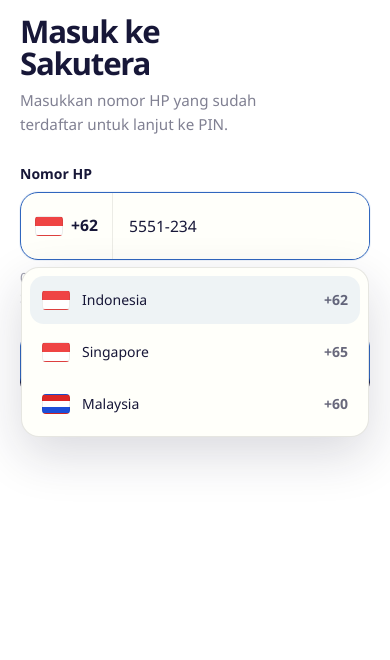
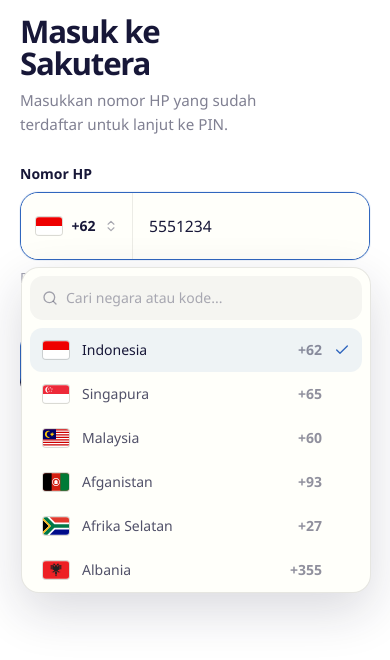
Before and after one commit to AlfiTrm/saku-tera, a Next.js app: page /login in a window 390 px wide. Both pictures are taken after typing "5551234" into the empty fields and a click on the button "+62". Shown: the top 660 px of the page. Built offline with nearby package versions, Linux system fonts and the light colour scheme.

Commit message:
feat(onboarding,dashboard): improve phone input and mobile financial insights

```diff
--- a/package.json
+++ b/package.json
@@ -19,8 +19,8 @@
     "radix-ui": "^1.6.0",
     "react": "19.2.4",
     "react-dom": "19.2.4",
-    "react-international-phone": "^4.8.0",
     "react-is": "^19.2.7",
+    "react-phone-number-input": "^3.4.17",
     "recharts": "^3.9.1",
     "shadcn": "^4.12.0",
     "tailwind-merge": "^3.6.0",
--- a/src/app/(landing)/layout.tsx
+++ b/src/app/(landing)/layout.tsx
@@ -11,7 +11,7 @@
   return (
     <>
       <LandingNavbar />
-      <main className="pt-[5.25rem]">{children}</main>
+      <main className="pt-16 sm:pt-[4.5rem]">{children}</main>
       <LandingFooter />
     </>
   );
--- a/src/features/onboarding/components/PhoneNumberField.tsx
+++ b/src/features/onboarding/components/PhoneNumberField.tsx
@@ -1,201 +1,224 @@
 "use client";
 
-import { useEffect, useMemo, useRef, useState } from "react";
+import { Check, ChevronsUpDown, Search } from "lucide-react";
+import { Popover } from "radix-ui";
+import { forwardRef, useMemo, useState } from "react";
+import PhoneInput, {
+  formatPhoneNumberIntl,
+  getCountries,
+  getCountryCallingCode,
+  type Country,
+  type Labels,
+  type Value,
+} from "react-phone-number-input";
+import flags from "react-phone-number-input/flags";
 
-export type PhoneCountry = {
-  code: "id" | "sg" | "my";
-  dialCode: string;
-  formatHint: string;
-  label: string;
-  placeholder: string;
+const regionNames = new Intl.DisplayNames(["id"], { type: "region" });
+const countryLabels: Labels = {
+  ...Object.fromEntries(
+    getCountries().map((country) => [country, regionNames.of(country) ?? country]),
+  ),
+  country: "Negara",
+  ext: "Ekstensi",
+  phone: "Nomor telepon",
+  ZZ: "Internasional",
 };
-
-const countries: PhoneCountry[] = [
-  {
-    code: "id",
-    dialCode: "+62",
-    formatHint: "08xx-xxxx-xxxx",
-    label: "Indonesia",
-    placeholder: "812-3456-7890",
-  },
-  {
-    code: "sg",
-    dialCode: "+65",
-    formatHint: "8xxx-xxxx",
-    label: "Singapore",
-    placeholder: "8123-4567",
-  },
-  {
-    code: "my",
-    dialCode: "+60",
-    formatHint: "1x-xxx-xxxx",
-    label: "Malaysia",
-    placeholder: "12-345-6789",
-  },
-];
 
 type PhoneNumberFieldProps = {
   onChange: (value: { phone: string; phoneDisplay: string }) => void;
   value: string;
 };
 
-function digitsOnly(value: string) {
-  return value.replace(/\D/g, "");
+type CountryOption = {
+  divider?: boolean;
+  label: string;
+  value?: Country;
+};
+
+type CountrySelectProps = {
+  disabled?: boolean;
+  onChange: (country?: Country) => void;
+  options: CountryOption[];
+  value?: Country;
+};
+
+const PhoneTextInput = forwardRef<
+  HTMLInputElement,
+  React.ComponentPropsWithoutRef<"input">
+>(function PhoneTextInput({ className, ...props }, ref) {
+  return (
+    <input
+      {...props}
+      className={`h-[66px] min-w-0 flex-1 rounded-r-[18px] bg-white px-4 text-[0.98rem] font-medium text-secondary outline-none placeholder:text-[0.9rem] placeholder:text-secondary/35 ${className ?? ""}`}
+      inputMode="tel"
+      ref={ref}
+    />
+  );
+});
+
+function CountrySelect({
+  disabled,
+  onChange,
+  options,
+  value,
+}: CountrySelectProps) {
+  const [isOpen, setIsOpen] = useState(false);
+  const [query, setQuery] = useState("");
+  const selectedOption = options.find((option) => option.value === value);
+  const selectedFlag = value ? flags[value] : undefined;
+
+  const filteredOptions = useMemo(() => {
+    const normalizedQuery = query.trim().toLocaleLowerCase("id");
+
+    return options.filter((option) => {
+      if (!option.value || option.divider) {
+        return false;
       }
 
-function getCountryFromValue(value: string) {
-  return (
-    countries.find((country) => value.startsWith(country.dialCode)) ?? countries[0]
-  );
+      if (!normalizedQuery) {
+        return true;
       }
 
-function getLocalNumber(value: string, dialCode: string) {
-  const sanitized = digitsOnly(value);
-  const dialDigits = digitsOnly(dialCode);
+      const callingCode = getCountryCallingCode(option.value);
+      return (
+        option.label.toLocaleLowerCase("id").includes(normalizedQuery) ||
+        option.value.toLocaleLowerCase("id").includes(normalizedQuery) ||
+        callingCode.includes(normalizedQuery.replace("+", ""))
+      );
+    });
+  }, [options, query]);
 
-  if (!sanitized.startsWith(dialDigits)) {
-    return sanitized;
+  function selectCountry(country: Country) {
+    onChange(country);
+    setIsOpen(false);
+    setQuery("");
   }
 
-  return sanitized.slice(dialDigits.length);
+  return (
+    <Popover.Root
+      onOpenChange={(open) => {
+        setIsOpen(open);
+        if (!open) {
+          setQuery("");
         }
+      }}
+      open={isOpen}
+    >
+      <Popover.Trigger asChild>
+        <button
+          aria-label="Pilih negara"
+          className="flex h-[66px] w-[112px] shrink-0 items-center justify-center gap-2 rounded-l-[18px] border-r border-black/8 bg-white px-3 text-secondary outline-none transition-colors hover:bg-primary/[0.04] focus-visible:ring-2 focus-visible:ring-inset focus-visible:ring-primary/45 disabled:cursor-not-allowed disabled:opacity-50"
+          disabled={disabled}
+          type="button"
+        >
+          <span className="flex h-5 w-7 shrink-0 overflow-hidden rounded-[4px] border border-black/10 bg-black/5 [&>svg]:h-full [&>svg]:w-full">
+            {selectedFlag ? (
+              (() => {
+                const Flag = selectedFlag;
+                return <Flag title={selectedOption?.label ?? value ?? ""} />;
+              })()
+            ) : null}
+          </span>
+          <span className="text-sm font-semibold">
+            {value ? `+${getCountryCallingCode(value)}` : "+"}
+          </span>
+          <ChevronsUpDown aria-hidden="true" className="h-3.5 w-3.5 text-secondary/38" />
+        </button>
+      </Popover.Trigger>
 
-function formatLocalNumber(localNumber: string) {
-  const limitedValue = digitsOnly(localNumber).slice(0, 12);
+      <Popover.Portal>
+        <Popover.Content
+          align="start"
+          className="z-[80] w-[min(22rem,calc(100vw-2.5rem))] overflow-hidden rounded-[18px] border border-black/10 bg-white p-2 shadow-[0_18px_50px_rgba(23,23,56,0.16)] outline-none"
+          sideOffset={8}
+        >
+          <div className="mb-2 flex h-11 items-center gap-2 rounded-[13px] bg-secondary/[0.045] px-3">
+            <Search aria-hidden="true" className="h-4 w-4 shrink-0 text-secondary/38" />
+            <input
+              aria-label="Cari negara"
+              autoFocus
+              className="min-w-0 flex-1 bg-transparent text-sm font-medium text-secondary outline-none placeholder:text-secondary/35"
+              onChange={(event) => setQuery(event.target.value)}
+              placeholder="Cari negara atau kode..."
+              value={query}
+            />
+          </div>
 
-  if (limitedValue.length <= 4) {
-    return limitedValue;
-  }
-
-  if (limitedValue.length <= 8) {
-    return `${limitedValue.slice(0, 4)}-${limitedValue.slice(4)}`;
-  }
-
-  return `${limitedValue.slice(0, 4)}-${limitedValue.slice(4, 8)}-${limitedValue.slice(8)}`;
-}
-
-function FlagBadge({ country }: { country: PhoneCountry }) {
-  const badgeClassName =
-    country.code === "id"
-      ? "bg-[linear-gradient(180deg,#ef4444_0%,#ef4444_50%,#ffffff_50%,#ffffff_100%)]"
-      : country.code === "sg"
-        ? "bg-[linear-gradient(180deg,#ef4444_0%,#ef4444_50%,#ffffff_50%,#ffffff_100%)]"
-        : "bg-[linear-gradient(180deg,#dc2626_0%,#dc2626_33%,#ffffff_33%,#ffffff_66%,#1d4ed8_66%,#1d4ed8_100%)]";
+          <div className="max-h-64 overflow-y-auto overscroll-contain" role="listbox">
+            {filteredOptions.map((option) => {
+              const country = option.value as Country;
+              const Flag = flags[country];
+              const isSelected = country === value;
 
               return (
-    <span
+                <button
+                  aria-selected={isSelected}
+                  className={`flex min-h-11 w-full items-center gap-3 rounded-[12px] px-3 py-2 text-left text-sm transition-colors hover:bg-primary/6 ${
+                    isSelected ? "bg-primary/8 text-secondary" : "text-secondary/75"
+                  }`}
+                  key={country}
+                  onClick={() => selectCountry(country)}
+                  role="option"
+                  type="button"
+                >
+                  <span className="flex h-5 w-7 shrink-0 overflow-hidden rounded-[4px] border border-black/10 bg-black/5 [&>svg]:h-full [&>svg]:w-full">
+                    {Flag ? <Flag title={option.label} /> : null}
+                  </span>
+                  <span className="min-w-0 flex-1 truncate font-medium">{option.label}</span>
+                  <span className="font-semibold text-secondary/48">
+                    +{getCountryCallingCode(country)}
+                  </span>
+                  <Check
                     aria-hidden="true"
-      className={`inline-flex h-5 w-7 shrink-0 rounded-[4px] border border-black/8 ${badgeClassName}`}
+                    className={`h-4 w-4 text-primary ${isSelected ? "opacity-100" : "opacity-0"}`}
                   />
+                </button>
+              );
+            })}
+
+            {filteredOptions.length === 0 ? (
+              <p className="px-3 py-6 text-center text-sm text-secondary/45">
+                Negara tidak ditemukan.
+              </p>
+            ) : null}
+          </div>
+        </Popover.Content>
+      </Popover.Portal>
+    </Popover.Root>
   );
 }
 
 export function PhoneNumberField({ onChange, value }: PhoneNumberFieldProps) {
-  const derivedCountry = useMemo(() => getCountryFromValue(value), [value]);
-  const [isPickerOpen, setIsPickerOpen] = useState(false);
-  const wrapperRef = useRef<HTMLDivElement | null>(null);
-  const localNumber = formatLocalNumber(
-    getLocalNumber(value, derivedCountry.dialCode),
-  );
-
-  useEffect(() => {
-    if (!isPickerOpen) {
-      return;
-    }
-
-    function handlePointerDown(event: PointerEvent) {
-      if (!wrapperRef.current?.contains(event.target as Node)) {
-        setIsPickerOpen(false);
-      }
-    }
-
-    window.addEventListener("pointerdown", handlePointerDown);
-
-    return () => {
-      window.removeEventListener("pointerdown", handlePointerDown);
-    };
-  }, [isPickerOpen]);
-
-  const formatDescription = `${derivedCountry.formatHint} - Kode OTP akan dikirim via SMS/WhatsApp`;
-
-  function emitNextValue(country: PhoneCountry, rawLocalNumber: string) {
-    const cleanedLocalNumber = digitsOnly(rawLocalNumber);
-    const fullPhone = `${country.dialCode}${cleanedLocalNumber}`;
-    const displayValue = `${country.dialCode} ${formatLocalNumber(cleanedLocalNumber)}`.trim();
+  function handleChange(nextValue?: Value) {
+    const phone = nextValue ?? "";
 
     onChange({
-      phone: fullPhone,
-      phoneDisplay: displayValue,
+      phone,
+      phoneDisplay: phone ? formatPhoneNumberIntl(phone) : "",
     });
   }
 
-  function handleCountrySelect(country: PhoneCountry) {
-    setIsPickerOpen(false);
-    emitNextValue(country, localNumber);
-  }
-
-  function handleLocalNumberChange(nextValue: string) {
-    const formattedNumber = formatLocalNumber(nextValue);
-    emitNextValue(derivedCountry, formattedNumber);
-  }
-
   return (
-    <div className="grid w-full min-w-0 gap-2" ref={wrapperRef}>
-      <div className="relative flex min-h-[68px] w-full min-w-0 overflow-visible rounded-[18px] border border-primary bg-white shadow-[0_0_0_1px_rgba(48,102,190,0.08)]">
-        <button
-          aria-expanded={isPickerOpen}
-          aria-haspopup="listbox"
-          className="flex w-[92px] shrink-0 touch-manipulation items-center justify-center gap-2 rounded-l-[18px] border-r border-black/8 px-3 text-left [-webkit-tap-highlight-color:transparent] active:bg-primary/5"
-          onClick={() => setIsPickerOpen((currentValue) => !currentValue)}
-          type="button"
-        >
-          <FlagBadge country={derivedCountry} />
-          <span className="text-[0.98rem] font-semibold text-secondary">
-            {derivedCountry.dialCode}
-          </span>
-        </button>
-
-        <input
-          autoComplete="tel-national"
-          className="h-full min-w-0 flex-1 rounded-r-[18px] bg-white px-4 text-[0.98rem] font-medium text-secondary outline-none placeholder:text-[0.9rem] placeholder:text-secondary/35"
-          inputMode="numeric"
-          onChange={(event) => handleLocalNumberChange(event.target.value)}
-          placeholder={derivedCountry.placeholder}
-          type="tel"
-          value={localNumber}
+    <div className="grid w-full min-w-0 gap-2">
+      <PhoneInput
+        addInternationalOption={false}
+        autoComplete="tel"
+        className="flex min-h-[68px] w-full min-w-0 rounded-[18px] border border-primary bg-white shadow-[0_0_0_1px_rgba(48,102,190,0.08)] focus-within:ring-2 focus-within:ring-primary/15"
+        countryOptionsOrder={["ID", "SG", "MY", "|", "..."]}
+        countrySelectComponent={CountrySelect}
+        defaultCountry="ID"
+        flags={flags}
+        inputComponent={PhoneTextInput}
+        labels={countryLabels}
+        limitMaxLength
+        onChange={handleChange}
+        placeholder="812 3456 7890"
+        value={value}
       />
 
-        {isPickerOpen ? (
-          <div className="absolute left-0 top-[calc(100%+0.5rem)] z-30 w-full rounded-[18px] border border-black/10 bg-white p-2 shadow-[0_18px_50px_rgba(23,23,56,0.16)]">
-            <div aria-label="Pilih negara" className="grid gap-1" role="listbox">
-              {countries.map((country) => (
-                <button
-                  className={`flex min-h-12 w-full touch-manipulation items-center justify-between rounded-[14px] px-3 py-2 text-left text-sm [-webkit-tap-highlight-color:transparent] active:bg-primary/10 ${
-                    country.code === derivedCountry.code
-                      ? "bg-primary/8 text-secondary"
-                      : "text-secondary hover:bg-primary/6"
-                  }`}
-                  aria-selected={country.code === derivedCountry.code}
-                  key={country.code}
-                  onClick={() => handleCountrySelect(country)}
-                  role="option"
-                  type="button"
-                >
-                  <span className="flex items-center gap-3">
-                    <FlagBadge country={country} />
-                    <span className="font-medium">{country.label}</span>
+      <span className="text-sm leading-5 text-secondary/40">
+        Pilih negara, lalu masukkan nomor aktif untuk menerima kode OTP.
       </span>
-                  <span className="font-semibold text-secondary/65">
-                    {country.dialCode}
-                  </span>
-                </button>
-              ))}
-            </div>
-          </div>
-        ) : null}
-      </div>
-
-      <span className="text-sm leading-5 text-secondary/40">{formatDescription}</span>
     </div>
   );
 }
```
Also changed, not shown: src/features/dashboard/components/DashboardHomeView.tsx (+41 -7 lines), src/features/dashboard/components/DashboardLineChart.tsx (+79 -12 lines), src/features/landing/components/LandingHero.tsx (+48 -4 lines), src/features/landing/components/LandingInstallButton.tsx (+33 -1 lines), src/features/landing/components/LandingMobileGateModal.tsx (+114 -34 lines), 1 other file (tests, documents, lock files or other folders). Lines whose indentation alone changed are shown as unchanged.
